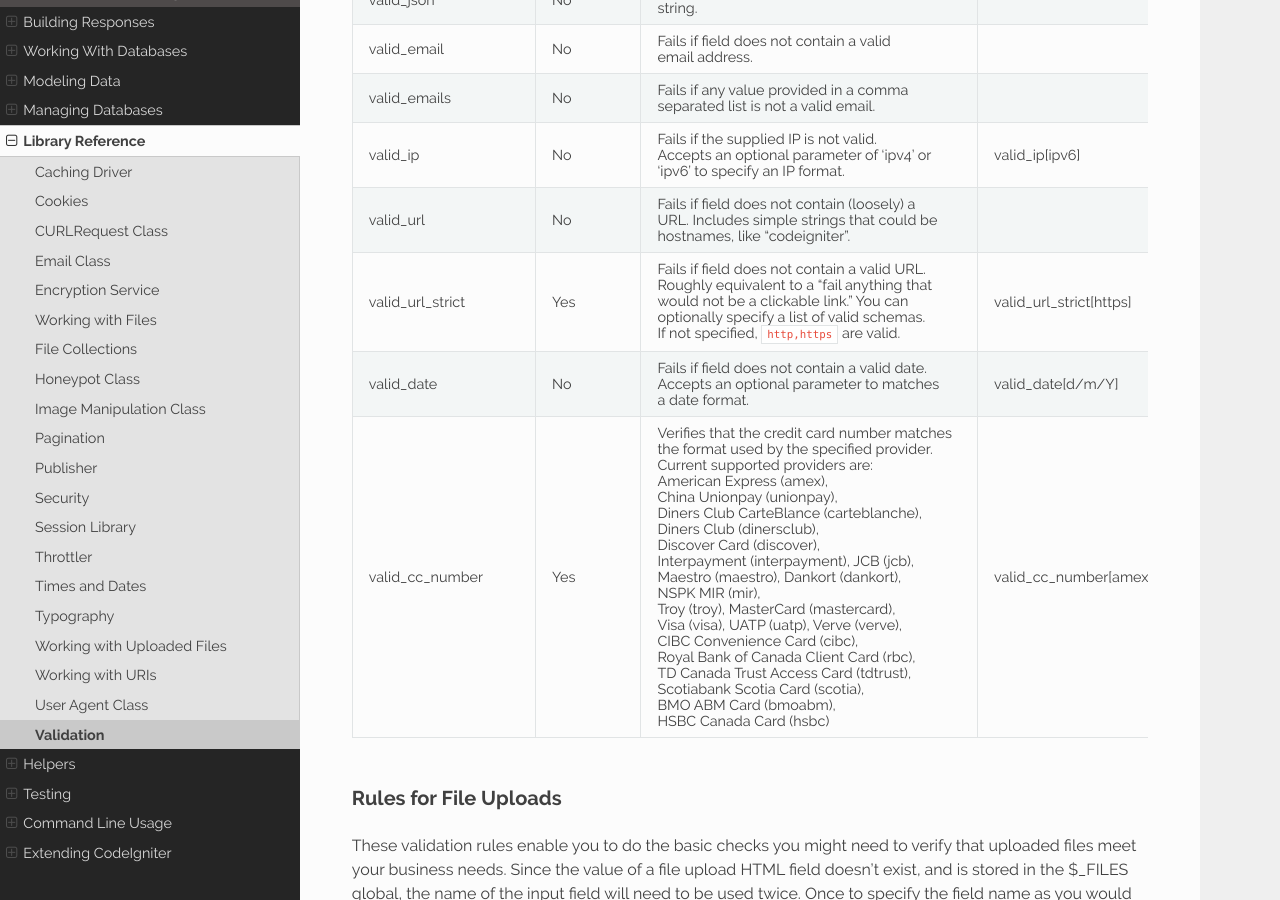
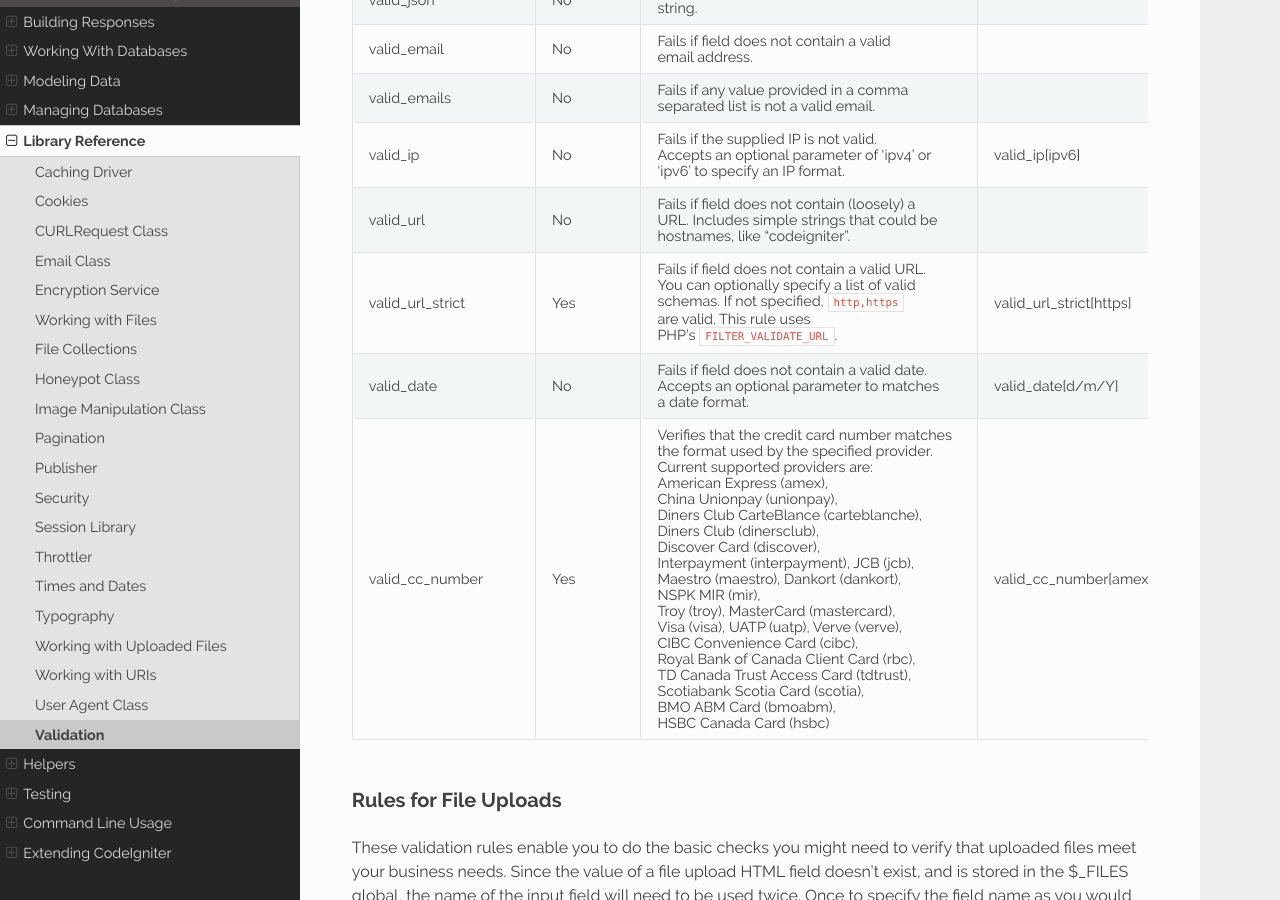
Before and after one commit to NEKOGET/ci4_user_guide_src, a Sphinx documentation site: the page built from source/libraries/validation.rst, in a window 1280 px wide and 900 px high, scrolled down 19627 px. Built offline with Sphinx 7.4.7 and the Read the Docs theme 2.0.0, drawn with Linux system fonts in a browser that asks for light colours.

Commit message:
docs: update explanation of valid_url_strict

```diff
--- a/source/libraries/validation.rst
+++ b/source/libraries/validation.rst
@@ -864,10 +864,10 @@ valid_url               No         Fails if field does not contain (loosely) a
                                    URL. Includes simple strings that could be
                                    hostnames, like "codeigniter".
 valid_url_strict        Yes        Fails if field does not contain a valid URL.  valid_url_strict[https]
-                                   Roughly equivalent to a "fail anything that
-                                   would not be a clickable link." You can
-                                   optionally specify a list of valid schemas.
-                                   If not specified, ``http,https`` are valid.
+                                   You can optionally specify a list of valid
+                                   schemas. If not specified, ``http,https``
+                                   are valid. This rule uses
+                                   PHP's ``FILTER_VALIDATE_URL``.
 valid_date              No         Fails if field does not contain a valid date. valid_date[d/m/Y]
                                    Accepts an optional parameter to matches
                                    a date format.
```
